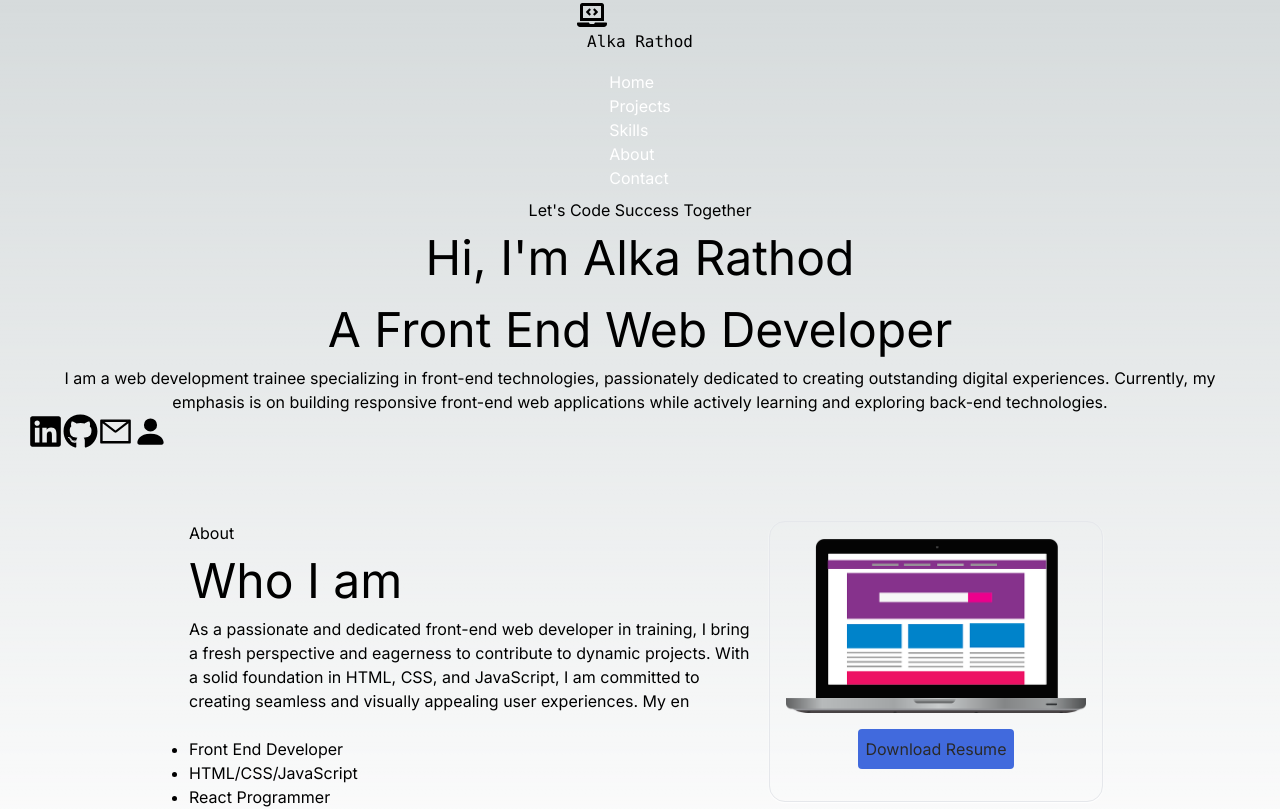
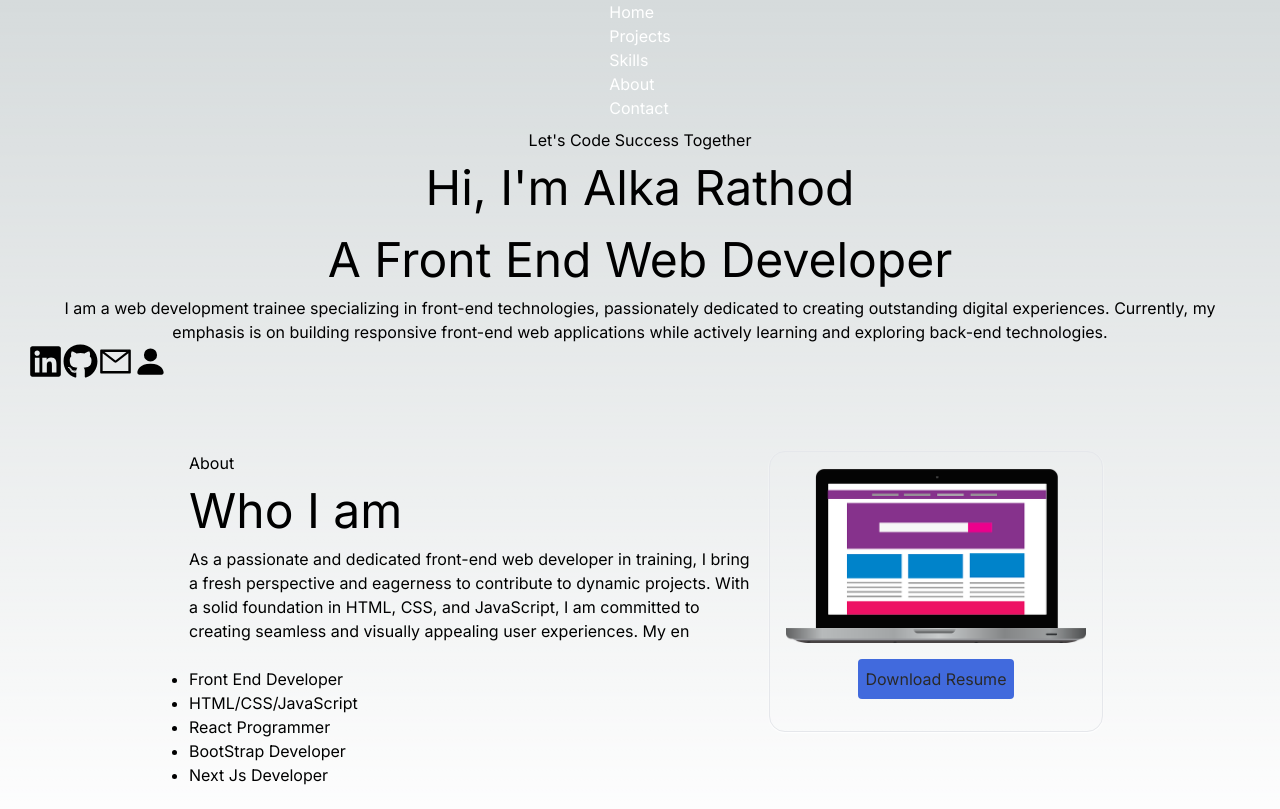
Before and after one commit to alkaRathod70/MyPortfoilo_alka, a Next.js app: page / in a window 1280 px wide. Shown: the top 809 px of the page. Built offline with nearby package versions, Linux system fonts and the light colour scheme.

Commit message:
Update Navbar.jsx

```diff
--- a/src/Components/Navbar.jsx
+++ b/src/Components/Navbar.jsx
@@ -13,11 +13,7 @@ const Navbar = () => {
   return (
     <header class="text-gray-600 body-font">
   <div class="container mx-auto flex  p-5 flex-col md:flex-row items-center">
-    <a class="flex title-font font-medium items-center text-gray-100 mb-4 md:mb-0">
-    <pre className='text-xl'>
-    <FaLaptopCode size={30}/> Alka Rathod </pre>
 
-    </a>
        <nav class="md:mr-auto md:ml-4 md:py-1 md:pl-4 md:border-l md:border-gray-400 flex md:flex-wrap items-center text-base justify-center">
     <ul className='text-white'>
      <Link href='/'>
```
